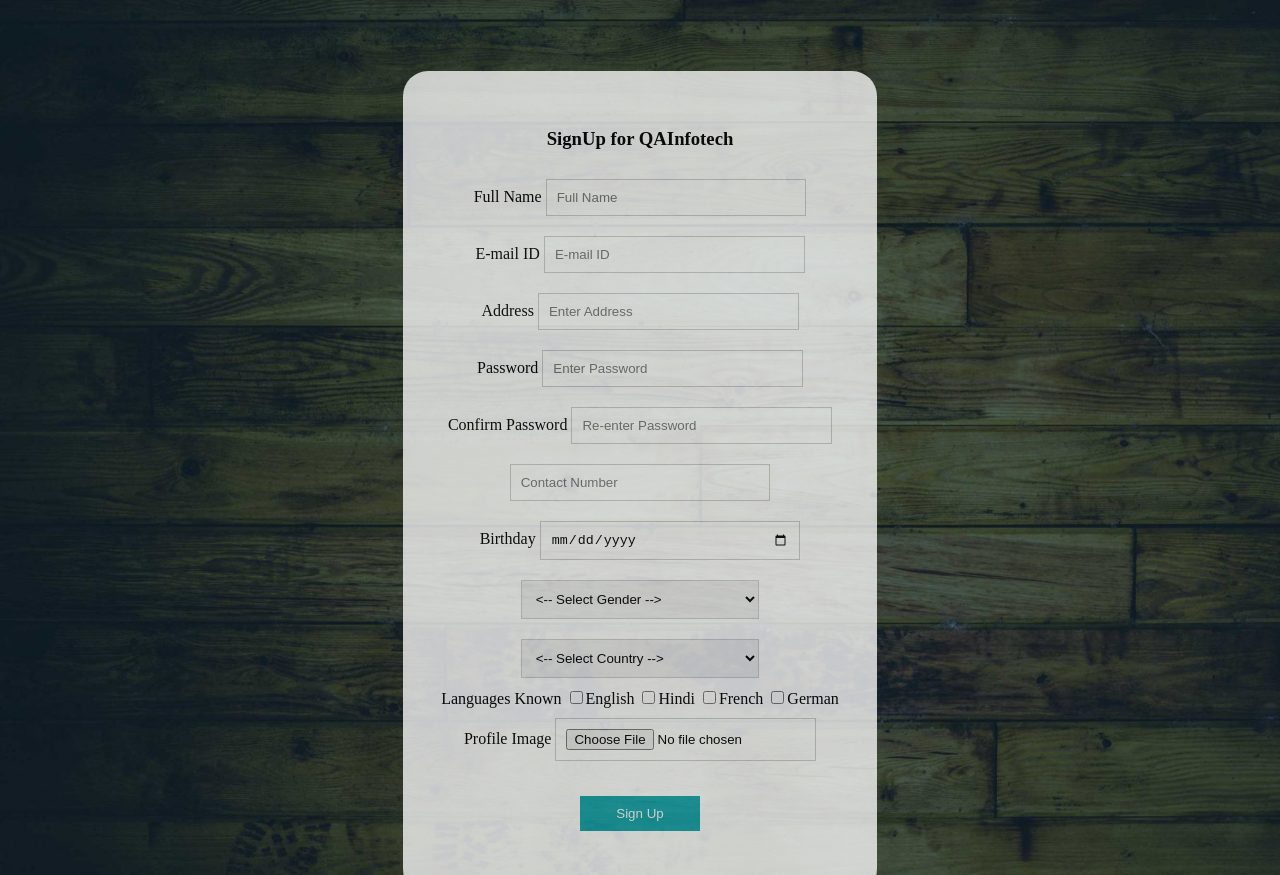
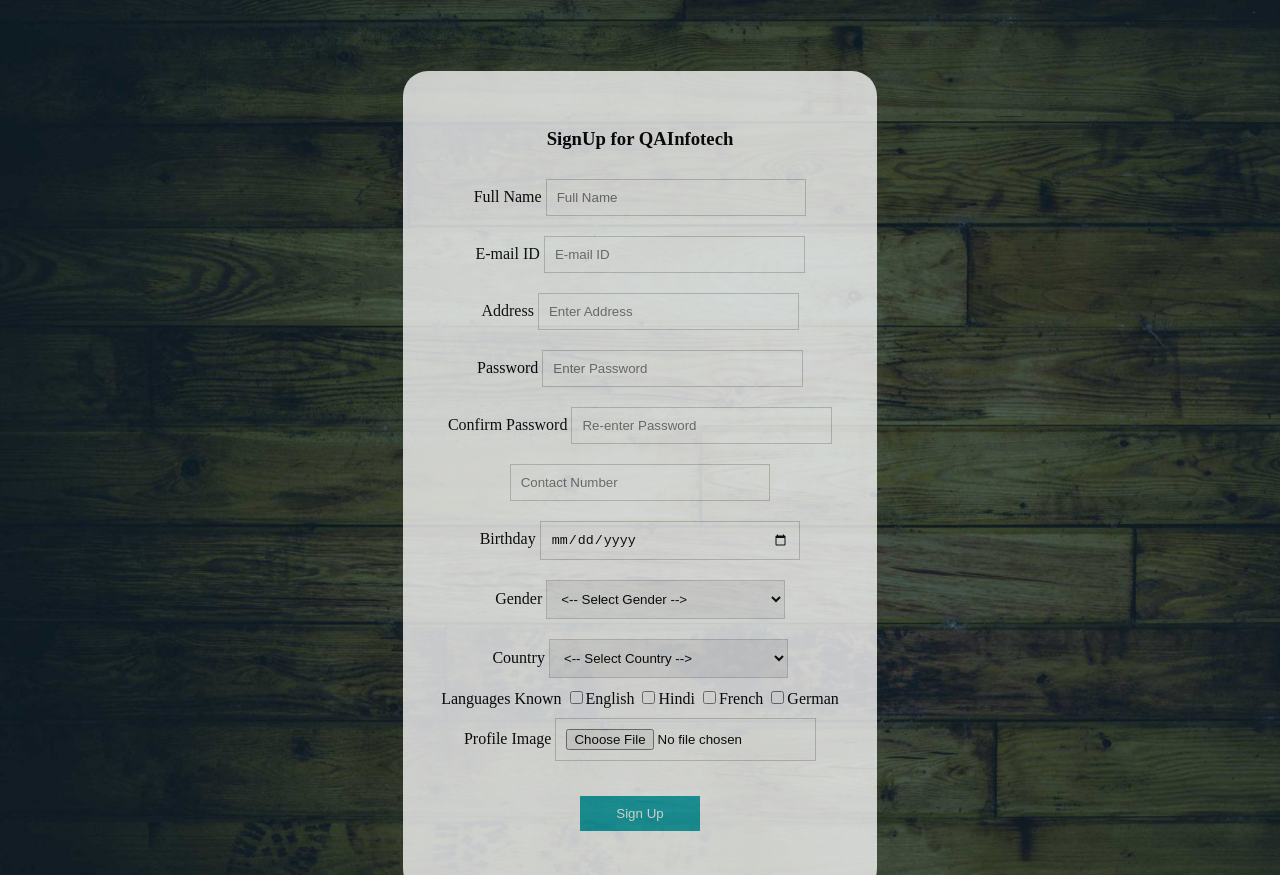
Before and after one commit to parichay28/HTML-CSS-Assignments, a plain HTML site: page HTML-CSS-Assignments/Signup Page/index.html in a window 1280 px wide. Shown: the top 875 px of the page. Drawn offline with Linux system fonts and the light colour scheme.

Commit message:
Update index.html

```diff
--- a/HTML-CSS-Assignments/Signup Page/index.html
+++ b/HTML-CSS-Assignments/Signup Page/index.html
@@ -30,6 +30,7 @@
                     <label for="dob">Birthday</label>
                     <input type="date" name="dob"><br>
 
+                    <label for"gender">Gender</label>
                     <select name="gender" required>
                         <option value=""><-- Select Gender --></option>
                         <option value="male">Male</option>
@@ -37,6 +38,7 @@
                         <option value="others">Others</option>
                     </select><br>
 
+                    <label for"country">Country</label>
                     <select name="country" required>
                             <option value=""><-- Select Country --></option>
                             <option value="Afghanistan">Afghanistan</option>
```
